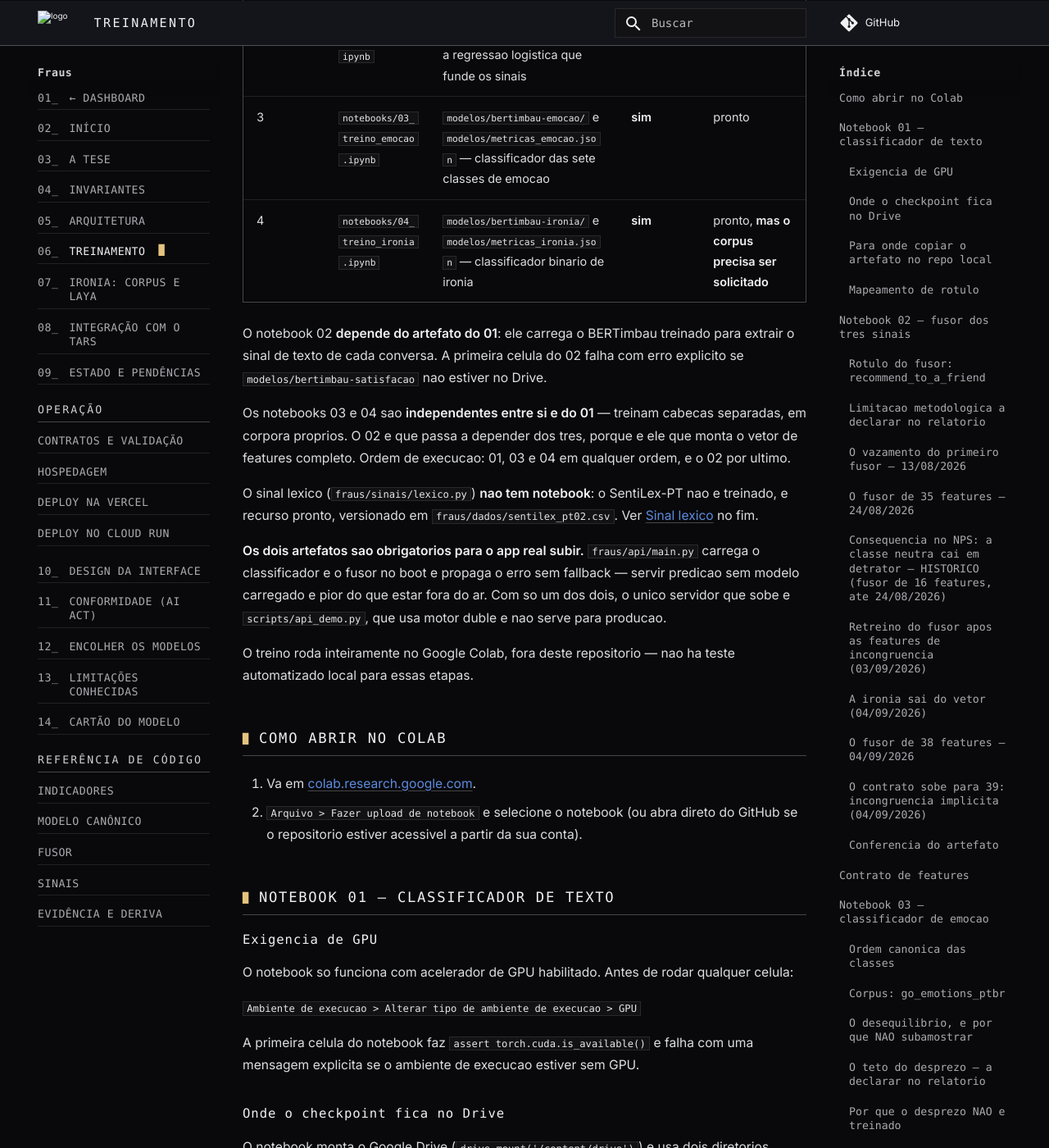
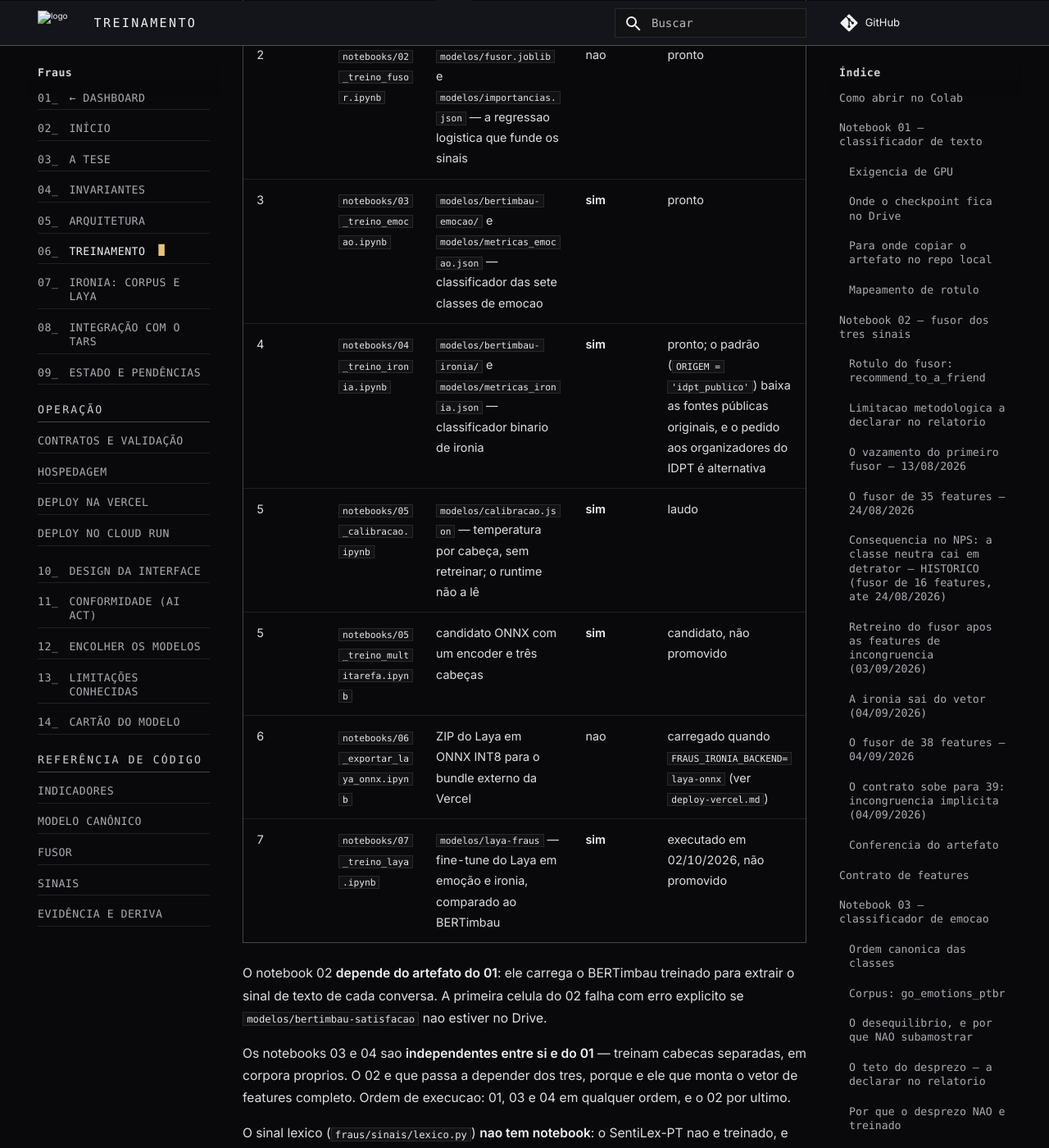
Before and after one commit to Joao-Tavares0312/Fraus, an MkDocs documentation site: the page built from docs/treinamento.md, in a window 1280 px wide and 1400 px high, scrolled down 753 px. Shown: the whole window at 82% size. Built offline with MkDocs 1.6.1 and Material for MkDocs 9.7.7, drawn with Linux system fonts in a browser that asks for light colours; some web fonts are replaced; comment, search, counter and statistics services are not loaded; some of the changed text lies outside the part shown.

Commit message:
docs(limpeza): corrige documentacao que divergia do codigo
- treinamento.md: notebook 07 foi executado em 02/10 e nao promovido; a tabela
  ganha os notebooks 05 (calibracao e multitarefa), 06 (Laya ONNX) e 07, e o
  04 deixa de dizer que o corpus precisa ser solicitado (o padrao e
  ORIGEM = 'idpt_publico').
- CLAUDE.md: mkdocs-pdf.yml herda do mkdocs-publico.yml; a lista de exclusoes
  do site publico fica completa; o relatorio da auditoria de 13/10 e o
  inventario de limpeza entram em Documentos (o relatorio era orfao).
- Dockerfile: o cabecalho diz que a producao esta na Vercel e a imagem e a
  alternativa em container.
- dashboard/.env.local.example: sai NEXT_PUBLIC_API_URL (legado, ninguem le) e
  entra NEXT_PUBLIC_SITE_URL, lida em app/layout.tsx e nao documentada.

Evidencia: mkdocs build --strict (interno e publico) sem aviso; pytest 1395
passed; OpenAPI identico; tsc, vitest 351 e build ok.

Co-Authored-By: Neuro <neuro.chan.dev@gmail.com>

```diff
--- a/docs/treinamento.md
+++ b/docs/treinamento.md
@@ -14,7 +14,11 @@
 | 1 | `notebooks/01_treino_bertimbau.ipynb` | `modelos/bertimbau-satisfacao/` — classificador de texto (3 classes), fine-tune do `neuralmind/bert-base-portuguese-cased` sobre o B2W-Reviews01 | **sim** | pronto |
 | 2 | `notebooks/02_treino_fusor.ipynb` | `modelos/fusor.joblib` e `modelos/importancias.json` — a regressao logistica que funde os sinais | nao | pronto |
 | 3 | `notebooks/03_treino_emocao.ipynb` | `modelos/bertimbau-emocao/` e `modelos/metricas_emocao.json` — classificador das sete classes de emocao | **sim** | pronto |
-| 4 | `notebooks/04_treino_ironia.ipynb` | `modelos/bertimbau-ironia/` e `modelos/metricas_ironia.json` — classificador binario de ironia | **sim** | pronto, **mas o corpus precisa ser solicitado** |
+| 4 | `notebooks/04_treino_ironia.ipynb` | `modelos/bertimbau-ironia/` e `modelos/metricas_ironia.json` — classificador binario de ironia | **sim** | pronto; o padrão (`ORIGEM = 'idpt_publico'`) baixa as fontes públicas originais, e o pedido aos organizadores do IDPT é alternativa |
+| 5 | `notebooks/05_calibracao.ipynb` | `modelos/calibracao.json` — temperatura por cabeça, sem retreinar; o runtime não a lê | **sim** | laudo |
+| 5 | `notebooks/05_treino_multitarefa.ipynb` | candidato ONNX com um encoder e três cabeças | **sim** | candidato, não promovido |
+| 6 | `notebooks/06_exportar_laya_onnx.ipynb` | ZIP do Laya em ONNX INT8 para o bundle externo da Vercel | nao | carregado quando `FRAUS_IRONIA_BACKEND=laya-onnx` (ver `deploy-vercel.md`) |
+| 7 | `notebooks/07_treino_laya.ipynb` | `modelos/laya-fraus` — fine-tune do Laya em emoção e ironia, comparado ao BERTimbau | **sim** | executado em 02/10/2026, não promovido |
 
 O notebook 02 **depende do artefato do 01**: ele carrega o BERTimbau treinado para extrair o sinal de texto de cada conversa. A primeira celula do 02 falha com erro explicito se `modelos/bertimbau-satisfacao` nao estiver no Drive.
 
@@ -681,7 +685,7 @@ A aba **Modelo → Ironia · Laya** chama somente essa cabeça e não persiste n
 altera notas. O tipo de pergunta usado é `choice` com chaves neutras, não
 `noul`, por causa do viés de rótulo documentado pelos próprios autores.
 
-#### Fine-tuning do Laya — notebook 07 (02/10/2026, ainda não executado)
+#### Fine-tuning do Laya — notebook 07 (executado em 02/10/2026, não promovido — ver `notas/2026-10-02-treino-laya.md`)
 
 O candidato acima responde a frio. `notebooks/07_treino_laya.ipynb` treina o
 mesmo checkpoint nas duas perguntas do Fraus — emoção (`PERGUNTA_EMOCAO`, em
```
Also changed, not shown: CLAUDE.md (+6 -3 lines), 2 other files.
